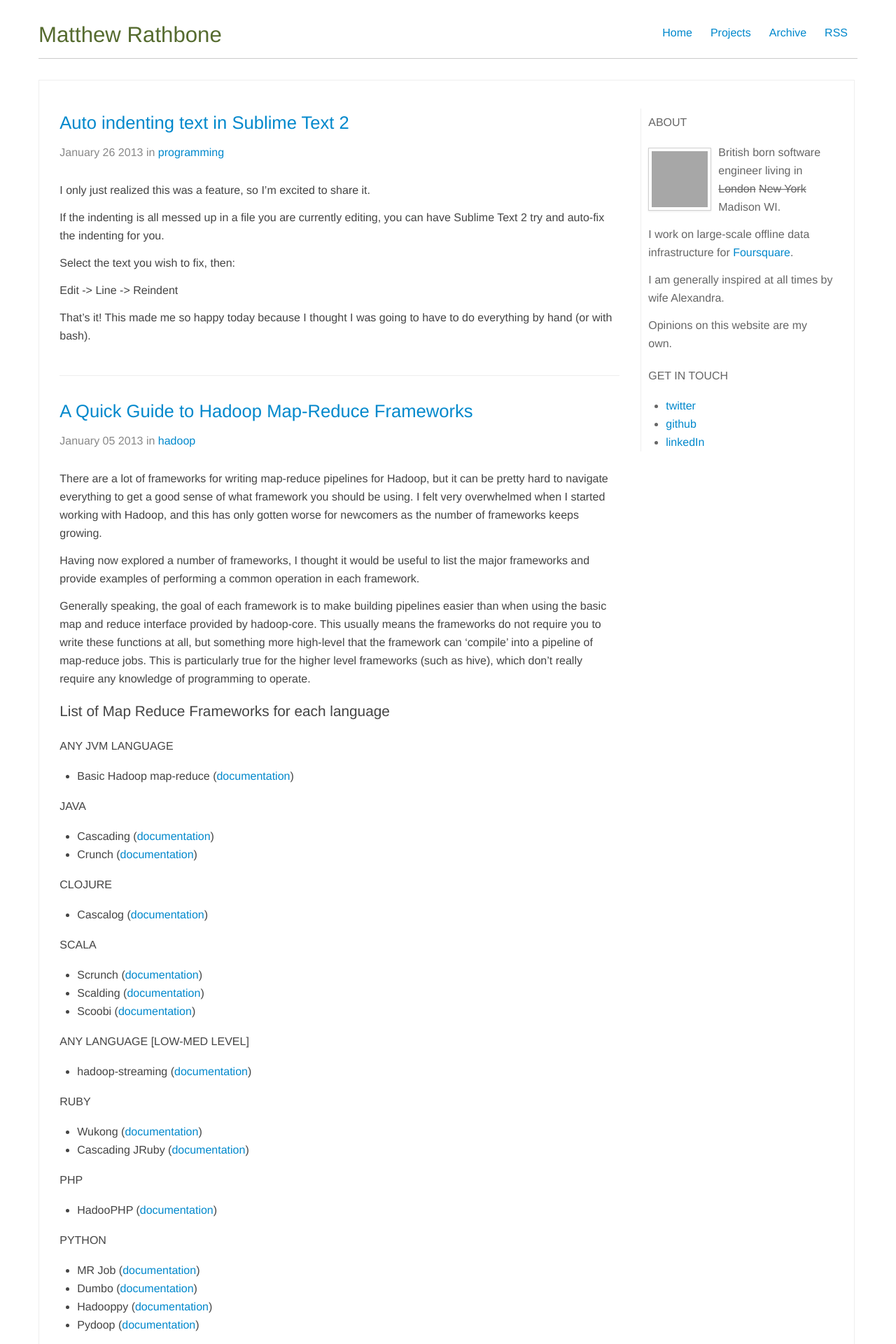
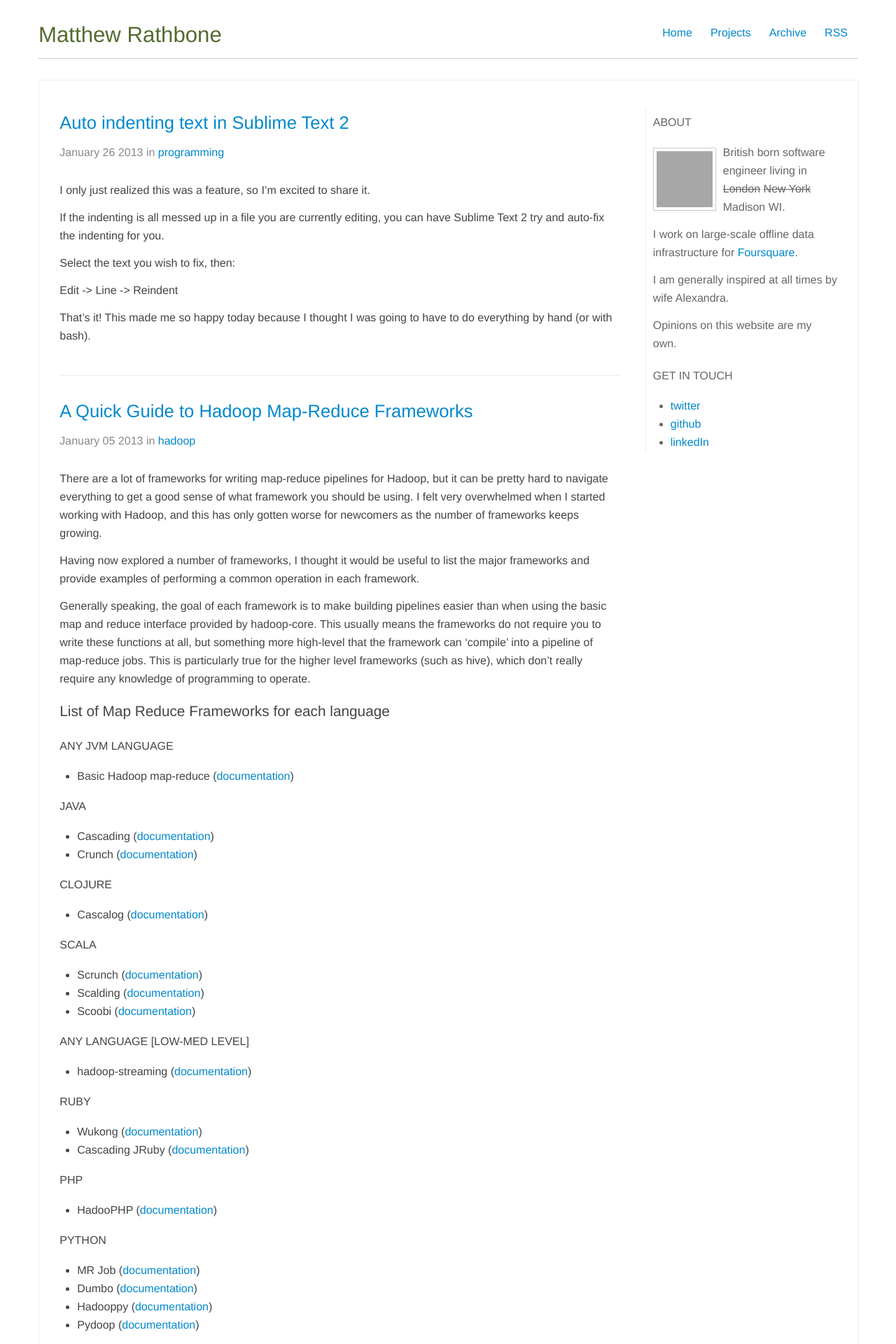
Before and after one commit to rathboma/rathboma.github.com, a Jekyll site: the page built from index.html, in a window 1280 px wide. Shown: the top 1920 px of the page at 70% size. Built offline with Jekyll 4.4.1, drawn with Linux system fonts in a browser that asks for light colours; the list of posts is cut into pages by our own code; grey boxes are pictures that could not be loaded.

Commit message:
width fix

```diff
--- a/css/styles.css
+++ b/css/styles.css
@@ -34,6 +34,7 @@ div.mrow {
   padding-top:30px;
   clear:both;
   float:left;
+  width:95%;
   /*1110 remaining*/
 }
 
@@ -44,7 +45,7 @@ div.mrow div.block9 {
 
 div.mrow div.block3 {
   max-width:275px;
-  float:left;
+  float:right;
   margin-left:30px;
 }
 
```
